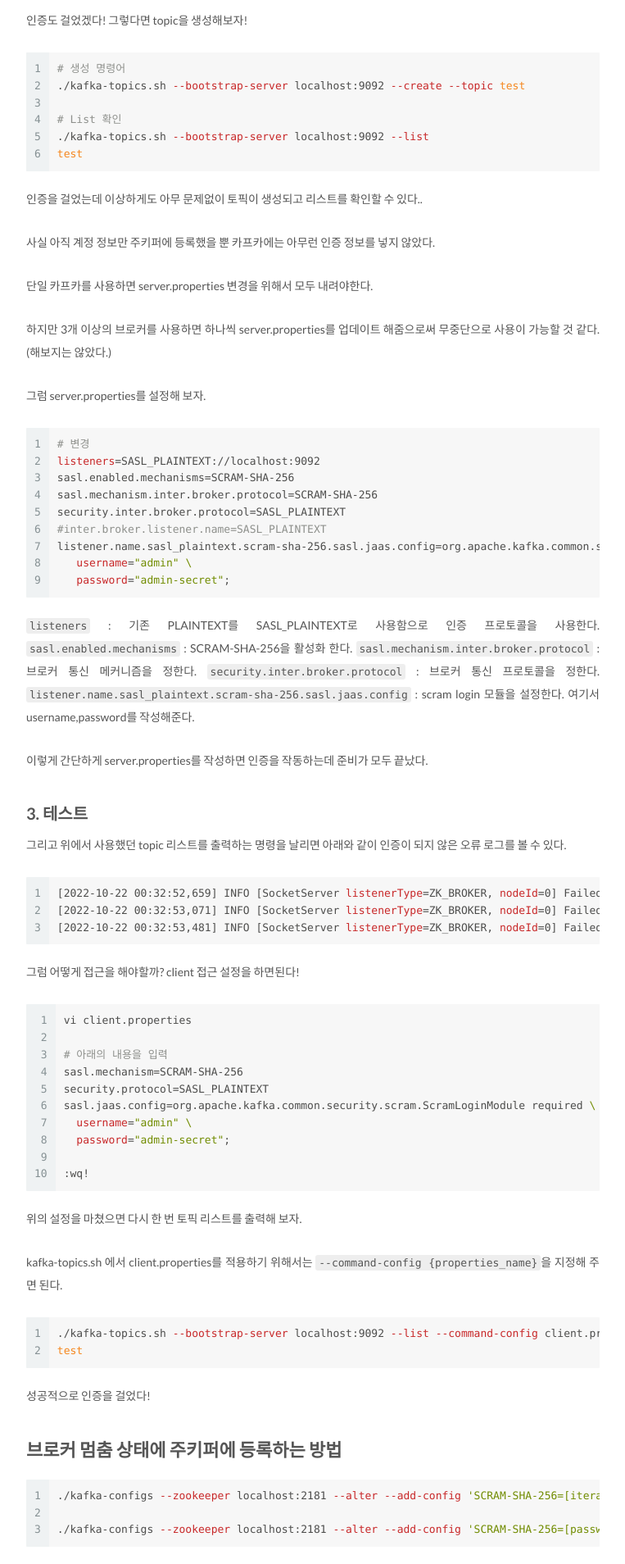
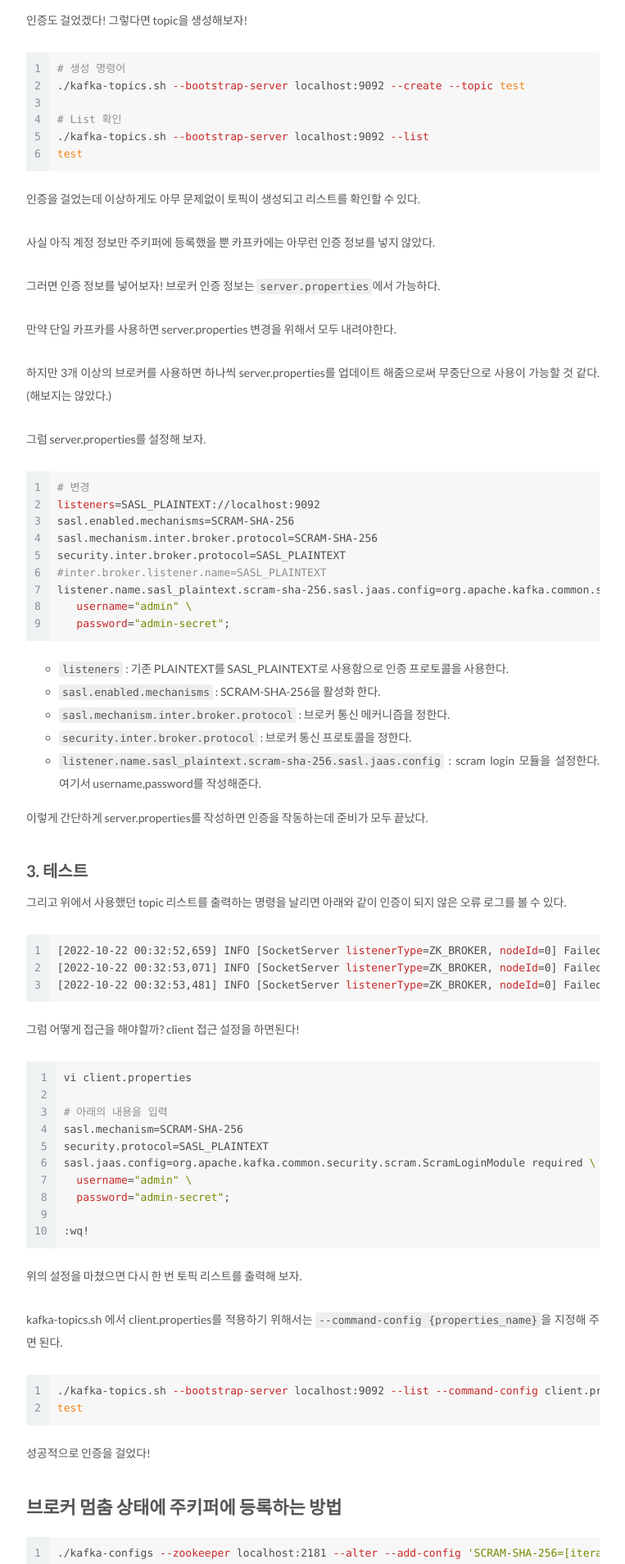
Before and after one commit to spacemile/spacemile.github.io, a Jekyll site: the page built from _posts/2022-10-21-kafka-sasl-scram.md, in a window 1280 px wide. Shown: the part 1440-3348 px from the top of the page at 82% size, without its empty margins (258-1021 px from the left). Built offline with Jekyll 4.4.1, drawn with Linux system fonts in a browser that asks for light colours.

Commit message:
Update 2022-10-21-kafka-sasl-scram.md

````diff
--- a/_posts/2022-10-21-kafka-sasl-scram.md
+++ b/_posts/2022-10-21-kafka-sasl-scram.md
@@ -68,11 +68,13 @@ Completed updating config for user admin.
 test
 ```
 
-인증을 걸었는데 이상하게도 아무 문제없이 토픽이 생성되고 리스트를 확인할 수 있다..
+인증을 걸었는데 이상하게도 아무 문제없이 토픽이 생성되고 리스트를 확인할 수 있다.
 
 사실 아직 계정 정보만 주키퍼에 등록했을 뿐 카프카에는 아무런 인증 정보를 넣지 않았다.
 
-단일 카프카를 사용하면 server.properties 변경을 위해서 모두 내려야한다.
+그러면 인증 정보를 넣어보자! 브로커 인증 정보는 `server.properties`에서 가능하다.
+
+만약 단일 카프카를 사용하면 server.properties 변경을 위해서 모두 내려야한다.
 
 하지만 3개 이상의 브로커를 사용하면 하나씩 server.properties를 업데이트 해줌으로써 무중단으로 사용이 가능할 것 같다. (해보지는 않았다.)
 
@@ -90,11 +92,11 @@ listener.name.sasl_plaintext.scram-sha-256.sasl.jaas.config=org.apache.kafka.com
    password="admin-secret";
 ```
 
-`listeners` : 기존 PLAINTEXT를 SASL_PLAINTEXT로 사용함으로 인증 프로토콜을 사용한다.
-`sasl.enabled.mechanisms` : SCRAM-SHA-256을 활성화 한다.
-`sasl.mechanism.inter.broker.protocol` : 브로커 통신 메커니즘을 정한다.
-`security.inter.broker.protocol` : 브로커 통신 프로토콜을 정한다.
-`listener.name.sasl_plaintext.scram-sha-256.sasl.jaas.config` : scram login 모듈을 설정한다. 여기서 username,password를 작성해준다.
+- `listeners` : 기존 PLAINTEXT를 SASL_PLAINTEXT로 사용함으로 인증 프로토콜을 사용한다.
+- `sasl.enabled.mechanisms` : SCRAM-SHA-256을 활성화 한다.
+- `sasl.mechanism.inter.broker.protocol` : 브로커 통신 메커니즘을 정한다.
+- `security.inter.broker.protocol` : 브로커 통신 프로토콜을 정한다.
+- `listener.name.sasl_plaintext.scram-sha-256.sasl.jaas.config` : scram login 모듈을 설정한다. 여기서 username,password를 작성해준다.
 
 이렇게 간단하게 server.properties를 작성하면 인증을 작동하는데 준비가 모두 끝났다.
 
````
